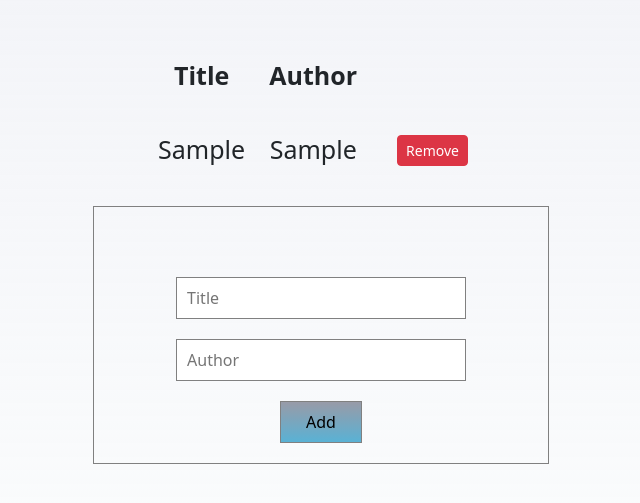
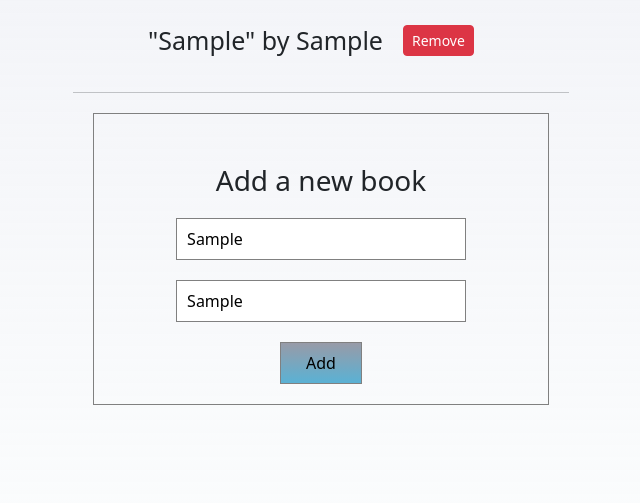
Before and after one commit to Habtamu210/Awesome-books, a website: page index.html in a window 1280 px wide. Both pictures are taken after typing "Sample", "Sample" into the empty fields and a click on the input "Add". Shown: the part 173-676 px from the top of the page, without its empty margins (319-959 px from the left). Drawn offline with nearby package versions, Linux system fonts and the light colour scheme.

Commit message:
Update javascript and html files

```diff
--- a/index.html
+++ b/index.html
@@ -9,29 +9,34 @@
   <link rel="stylesheet" href="style.css">
   <script src="java.js" defer></script>
 </head>
-<body>
-
+<body class="mm">
   <h1>Awesome Books</h1>
   <table class="tables">
-    <thead>
+    <!--<thead>
       <tr>
         <th>Title</th>
         <th>Author</th>
         <th></th>
       </tr>
-    </thead> <br>
-    <tbody class="list-books" id="bookli"></tbody>
+    </thead> <br>-->
+    <tbody id="bookli"></tbody>
   </table>
+  <hr>
   <form id="bookform" class="book-form">
-    <div class="forms">
-      <input type="text" placeholder="Title" id="title" class="title-input" required>
+    <h3 class="titlemain txt-center">Add a new book</h3>
+      <div class="forms mbb">
+        <input type="text" placeholder="Title" id="title" class="title-input" required>
     </div>
+
     <div class="forms">
       <input type="text" placeholder="Author" id="author" class="author-input" required>
     </div>
+
     <div class="forms">
       <input type="submit" value="Add"  class="button-submit">
     </div>
+
+
   </form>
 
   <script src="https://cdn.jsdelivr.net/npm/bootstrap@5.2.3/dist/js/bootstrap.bundle.min.js" integrity="sha384-kenU1KFdBIe4zVF0s0G1M5b4hcpxyD9F7jL+jjXkk+Q2h455rYXK/7HAuoJl+0I4" crossorigin="anonymous"></script>
--- a/java.js
+++ b/java.js
@@ -1,4 +1,88 @@
-const Store = {
+class Book {
+  constructor(title,author) {
+    this.title = title;
+    this.author = author;
+  }
+
+  static displayBooks() {
+    const books = Book.getBooks();
+    books.forEach((book) => Book.addBookToList(book));
+  }
+
+  static addBookToList(book) {
+    const list = document.querySelector('#bookli')
+
+    const row = document.createElement('tr');
+
+    row.innerHTML = `
+    <td>"${book.title}" by ${book.author}</td>
+    <td class="d-none">${book.author}</td>
+    <td><a href="#" class="btn btn-sm btn-danger delete float-end">Remove</a></td>
+    `;
+    list.appendChild(row);
+  }
+
+  static deleteBook(el) {
+    if (el.classList.contains('delete')) {
+      el.parentElement.parentElement.remove();
+    }
+  }
+
+  static clearField() {
+    document.querySelector('#title').value = '';
+    document.querySelector('#author').value = '';
+  }
+
+  static getBooks() {
+    let books;
+    if (localStorage.getItem('books') === null) {
+      books = [];
+    } else {
+      books = JSON.parse(localStorage.getItem('books'));
+    }
+    return books;
+  }
+
+  static addBook(book) {
+    const books = Store.getBooks();
+    books.push(book);
+    localStorage.setItem('books', JSON.stringify(books));
+
+  }
+
+  static removeBook(author) {
+    const books = Store.getBooks();
+    let index = 0;
+    books.filter((book) => {
+      if (book.author !== author) { index = +1; }
+      return books;
+    });
+    books.splice(index, 1);
+    localStorage.setItem('books', JSON.stringify(books));
+  }
+}
+
+document.addEventListener('DOMContentLoaded', Book.displayBooks);
+const Form = document.querySelector('#bookform');
+Form.addEventListener('submit', (e) => {
+  e.preventDefault();
+
+  const title = document.querySelector('#title').value;
+  const author = document.querySelector('#author').value;
+
+  const book = new Book(title,author);
+  Book.addBookToList(book);
+  Book.addBook(book);
+  Book.clearField();
+});
+
+document.querySelector('#bookli').addEventListener('click', (e) => {
+  Book.removeBook(e.target.parentElement.previousElementSibling.innerHTML)
+  Book.deleteBook(e.target);
+});
+
+
+/*const Store = {
   getBooks() {
     let books;
     if (localStorage.getItem('books') === null) {
@@ -80,4 +164,4 @@ Form.addEventListener('submit', (e) => {
 document.querySelector('#bookli').addEventListener('click', (e) => {
   Store.removeBook(e.target.parentElement.previousElementSibling.innerHTML);
   UI.deleteBook(e.target);
-});
+});*/
```
